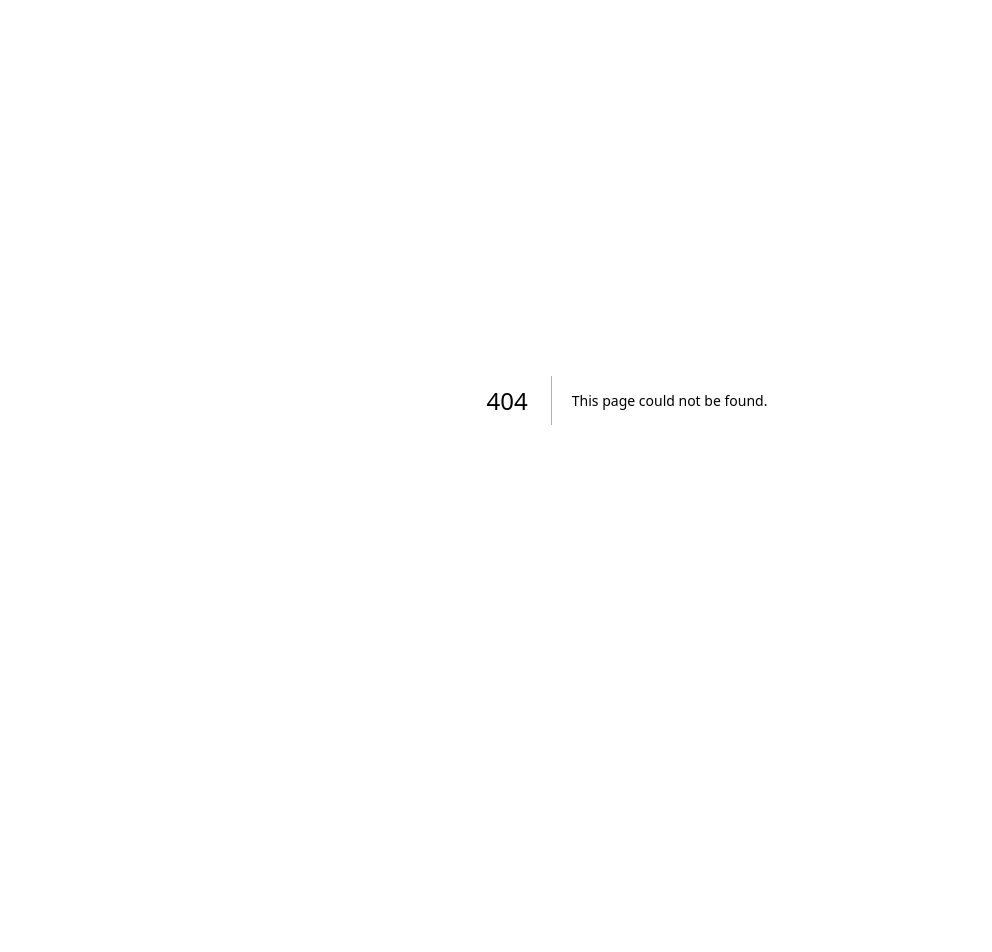
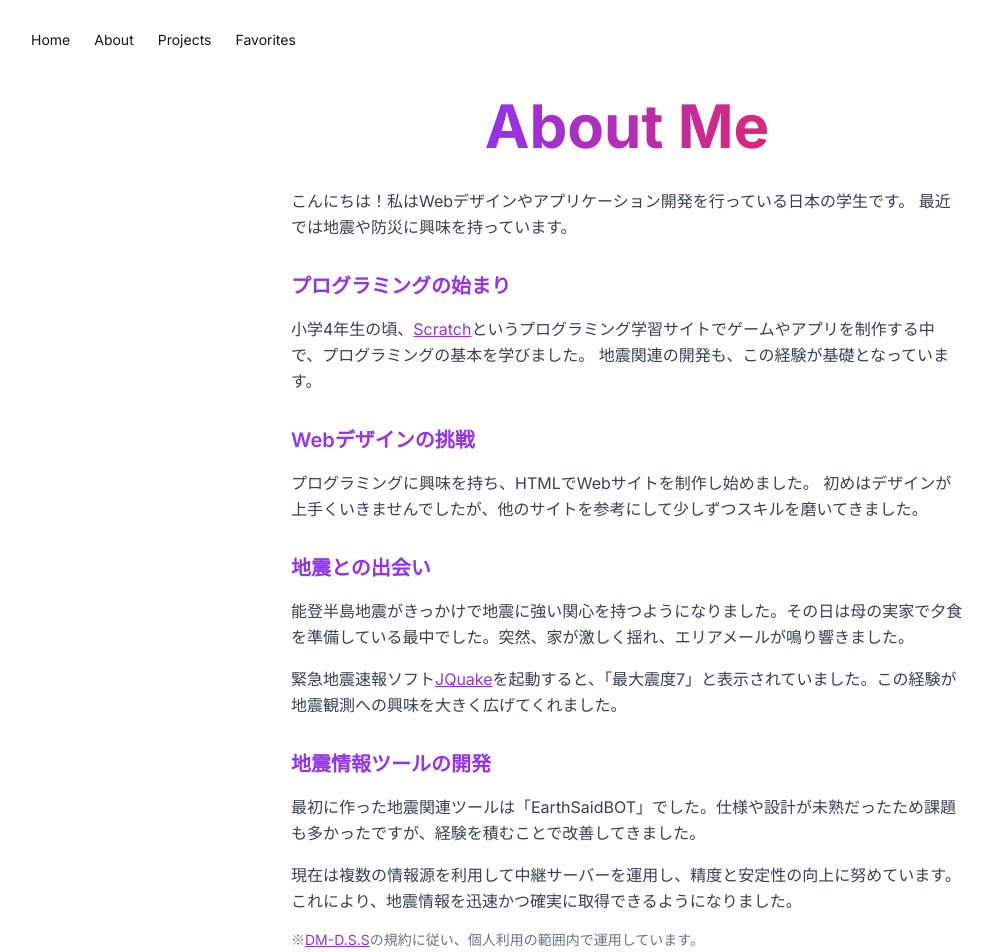
Before and after one commit to nikkou-0814/Portfolio-v6, a Next.js app: page /about in a window 1280 px wide. Before the commit this address had no page. Shown: the top 952 px of the page, without its empty margins (13-1005 px from the left). Before the commit the page ends 800 px from the top, so only its background shows below. Built offline with nearby package versions, Linux system fonts and the light colour scheme.

Commit message:
aboutページを追加

```diff
--- /dev/null
+++ b/src/app/about/page.tsx
@@ -0,0 +1,104 @@
+'use client';
+import Header from '../components/Header';
+
+export default function About() {
+  return (
+    <main className="min-h-screen mt-16">
+      <Header />
+      <section className="flex flex-col items-center justify-center min-h-screen p-8 space-y-8 max-w-4xl mx-auto">
+        <div className="space-y-4 text-center">
+          <h1 className="text-4xl md:text-6xl font-bold bg-gradient-to-r from-purple-600 to-pink-600 bg-clip-text text-transparent">
+            About Me
+          </h1>
+        </div>
+
+        <div className="space-y-8 text-gray-700 dark:text-gray-400 leading-relaxed max-w-2xl">
+          <div className="space-y-4">
+            <p>
+              こんにちは！私はWebデザインやアプリケーション開発を行っている日本の学生です。
+              最近では地震や防災に興味を持っています。
+            </p>
+          </div>
+
+          <div className="space-y-4">
+            <h3 className="text-xl font-semibold text-purple-600 dark:text-purple-400">
+              プログラミングの始まり
+            </h3>
+            <p>
+              小学4年生の頃、
+              <a
+                href="https://scratch.mit.edu/"
+                target="_blank"
+                rel="noopener noreferrer"
+                className="text-purple-600 dark:text-purple-400 underline"
+              >
+                Scratch
+              </a>
+              というプログラミング学習サイトでゲームやアプリを制作する中で、プログラミングの基本を学びました。
+              地震関連の開発も、この経験が基礎となっています。
+            </p>
+          </div>
+
+          <div className="space-y-4">
+            <h3 className="text-xl font-semibold text-purple-600 dark:text-purple-400">
+              Webデザインの挑戦
+            </h3>
+            <p>
+              プログラミングに興味を持ち、HTMLでWebサイトを制作し始めました。
+              初めはデザインが上手くいきませんでしたが、他のサイトを参考にして少しずつスキルを磨いてきました。
+            </p>
+          </div>
+
+          <div className="space-y-4">
+            <h3 className="text-xl font-semibold text-purple-600 dark:text-purple-400">
+              地震との出会い
+            </h3>
+            <p>
+              能登半島地震がきっかけで地震に強い関心を持つようになりました。その日は母の実家で夕食を準備している最中でした。突然、家が激しく揺れ、エリアメールが鳴り響きました。
+            </p>
+            <p>
+              緊急地震速報ソフト
+              <a
+                href="https://jquake.net/"
+                target="_blank"
+                rel="noopener noreferrer"
+                className="text-purple-600 dark:text-purple-400 underline"
+              >
+                JQuake
+              </a>
+              を起動すると、「最大震度7」と表示されていました。この経験が地震観測への興味を大きく広げてくれました。
+            </p>
+          </div>
+
+          <div className="space-y-4">
+            <h3 className="text-xl font-semibold text-purple-600 dark:text-purple-400">
+              地震情報ツールの開発
+            </h3>
+            <p>
+              最初に作った地震関連ツールは「EarthSaidBOT」でした。仕様や設計が未熟だったため課題も多かったですが、経験を積むことで改善してきました。
+            </p>
+            <p>
+              現在は複数の情報源を利用して中継サーバーを運用し、精度と安定性の向上に努めています。これにより、地震情報を迅速かつ確実に取得できるようになりました。
+            </p>
+            <p className="text-sm text-gray-500">
+              ※
+              <a
+                href="https://dmdata.jp/"
+                target="_blank"
+                rel="noopener noreferrer"
+                className="text-purple-600 dark:text-purple-400 underline"
+              >
+                DM-D.S.S
+              </a>
+              の規約に従い、個人利用の範囲内で運用しています。
+            </p>
+          </div>
+
+          <div className="p-4 bg-purple-50 dark:bg-purple-900/30 rounded-lg italic">
+            <p>あの地震が、私の地震に対する思いを大きく変えました。</p>
+          </div>
+        </div>
+      </section>
+    </main>
+  );
+}
```
Also changed, not shown: src/app/components/Header.tsx (line endings or trailing spaces), src/app/layout.tsx (line endings or trailing spaces), src/app/providers.tsx (line endings or trailing spaces).
